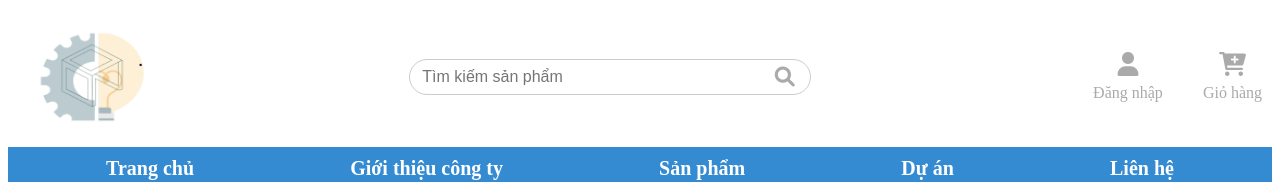
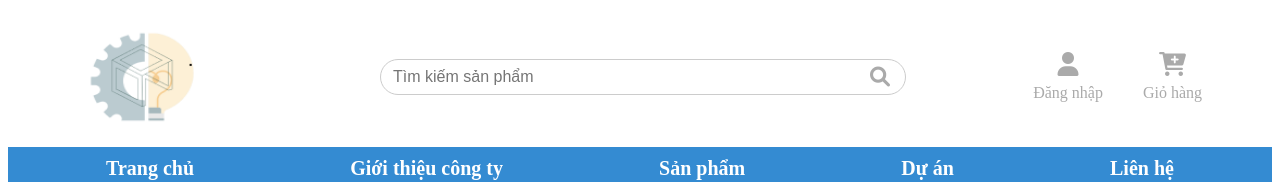
Before and after one commit to TanHieu251/DND-PROJECT, an Angular app: page / in a window 1280 px wide. Shown: the top 182 px of the page. Built offline with nearby package versions, Linux system fonts and the light colour scheme.

Commit message:
update p-header/scss

```diff
--- a/src/app/p-header/p-heaader/p-heaader.component.scss
+++ b/src/app/p-header/p-heaader/p-heaader.component.scss
@@ -11,10 +11,11 @@
   // border-bottom: 1px solid #ccc;
 
   .header-logo {
-    flex: 1;
+    // flex: 1;
     display: flex;
     justify-content: flex-start;
     align-items: center;
+    margin-left: 50px;
     cursor: pointer;
 
     img {
@@ -25,7 +26,7 @@
   }
 
   .header-search {
-    flex: 1;
+    // flex: 1;
     display: flex;
     justify-content: center;
     align-items: center;
@@ -33,7 +34,7 @@
 
     input {
       width: 100%;
-      max-width: 500px;
+      width: 500px;
       padding: 8px 12px;
       border: 1px solid #ccc;
       border-radius: 20px;
@@ -52,10 +53,11 @@
   }
 
   .header-icons {
-    flex: 1;
+    // flex: 1;
     display: flex;
     justify-content: flex-end;
-    margin-left: 60px;
+    margin-right: 60px;
+    // padding-right: 60px;
 
     .icon-btn-login, .icon-btn-card {
       display: flex;
```
